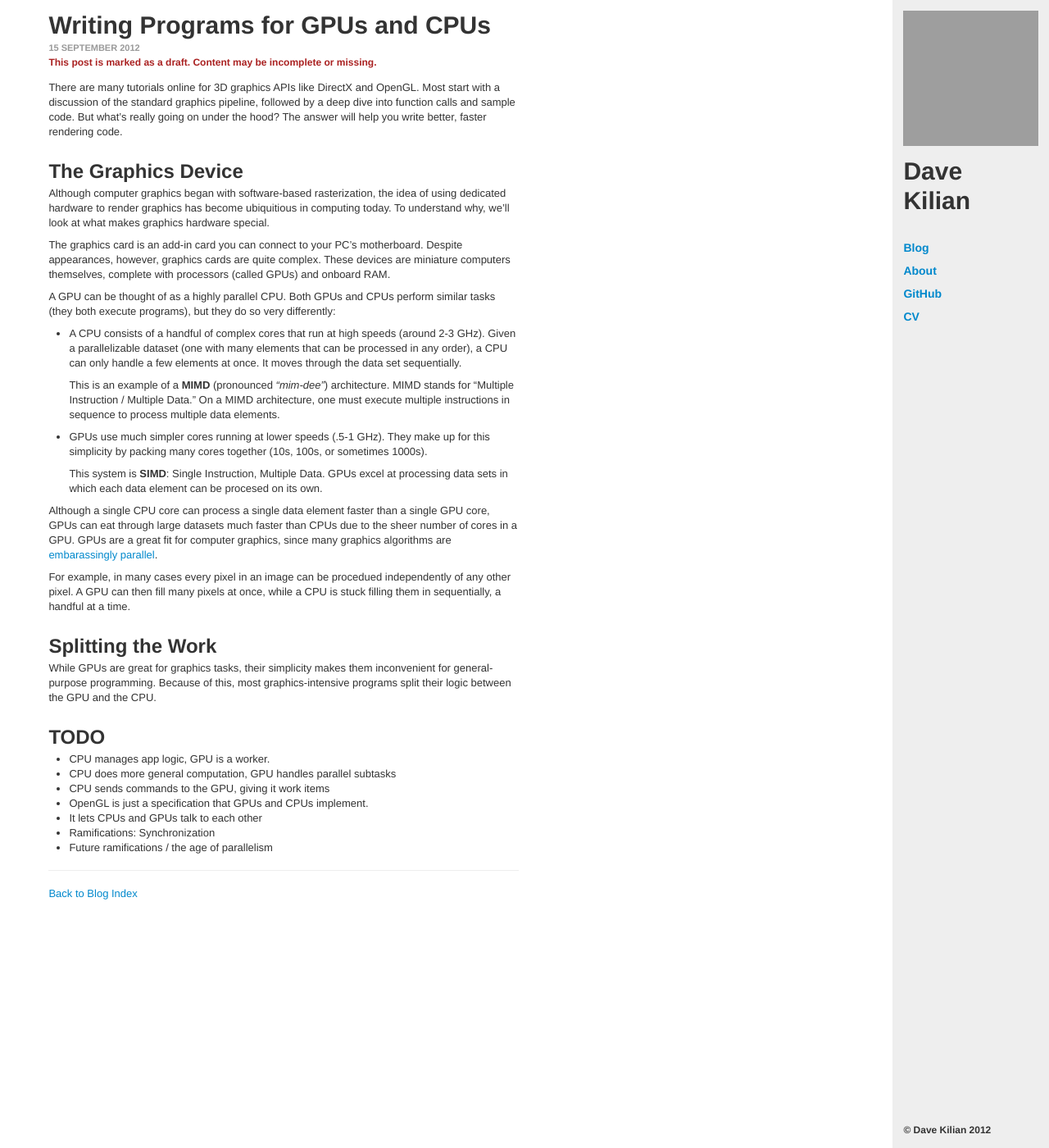
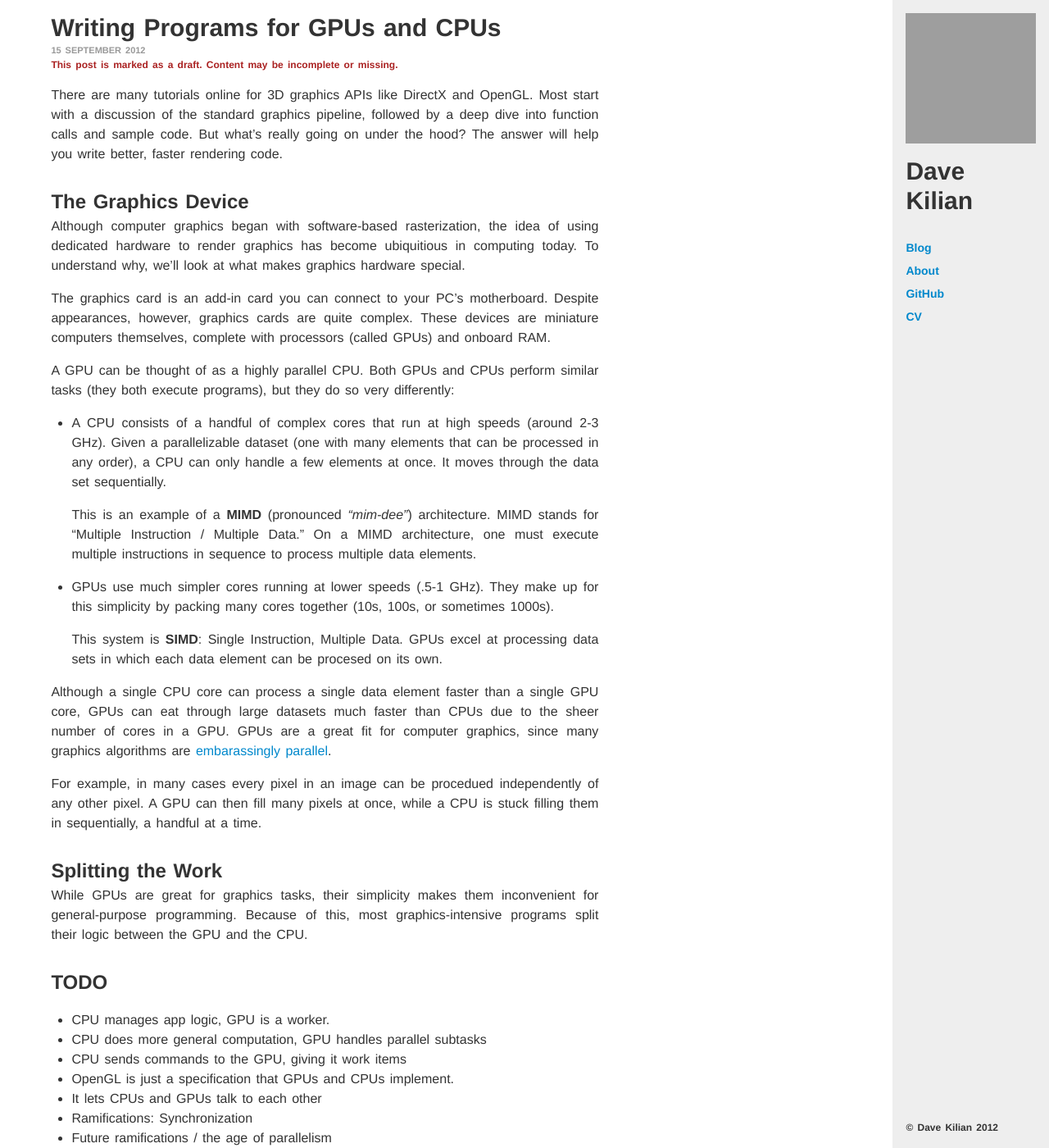
Before and after one commit to davekilian/davekilian.github.com, a Jekyll site: the page built from _posts/2012-09-15-programs-for-gpus-cpus.markdown, in a window 1280 px wide and 1400 px high. Shown: the whole window at 82% size. Built offline with Jekyll 4.4.1, drawn with Linux system fonts in a browser that asks for light colours; Markdown is read by kramdown in place of the engine named in the settings; grey boxes are pictures that could not be loaded.

Commit message:
Tweaked text parameters and nixed post previews from the index

```diff
--- a/_layouts/post.html
+++ b/_layouts/post.html
@@ -35,7 +35,7 @@
                         <h5>&copy; Dave Kilian 2012</h5>
                     </footer>
                 </div>
-                <div class="span10" style="padding: 1em; max-width: 600px">
+                <div class="span10" style="padding: 1em; max-width: 700px">
                     <header style="padding-bottom: 1em">
                         <h1>{{ page.title }}</h1>
                         <h6>{{ page.date | date_to_long_string }}</h6>
--- a/global.css
+++ b/global.css
@@ -40,3 +40,28 @@ div.post-blurb:hover
 {
     color: black;
 }
+
+body
+{
+    font-size: 100%;
+    line-height: 1.5em;
+    word-spacing: .12em;
+}
+
+p
+{
+    margin-bottom: 1em;
+    text-align: justify;
+}
+
+li
+{
+    text-align: justify;
+    line-height: 1.5em;
+}
+
+ul
+{
+    margin-top: 1em;
+    margin-bottom: 1em;
+}
--- a/index.html
+++ b/index.html
@@ -5,7 +5,7 @@ layout: default
     {% for post in site.posts %}
 
     <div class="post-blurb">
-        <div style="margin: 0; padding: 0; max-width: 600px">
+        <div style="margin: 0; padding: 0; max-width: 700px">
             <header style="padding-bottom: 1em">
                 <h1><a href="{{ post.url }}">{{ post.title }}</a></h1>
                 <h6>{{ post.date | date_to_long_string }}</h6>
@@ -13,8 +13,6 @@ layout: default
                     <h5 style="color:#a22">This post is marked as a draft. Content may be incomplete or missing.</h5>
                 {% endif %}
             </header>
-
-            {{ post.content | truncatewords: 75 }}
         </div>
     </div>
 
```
